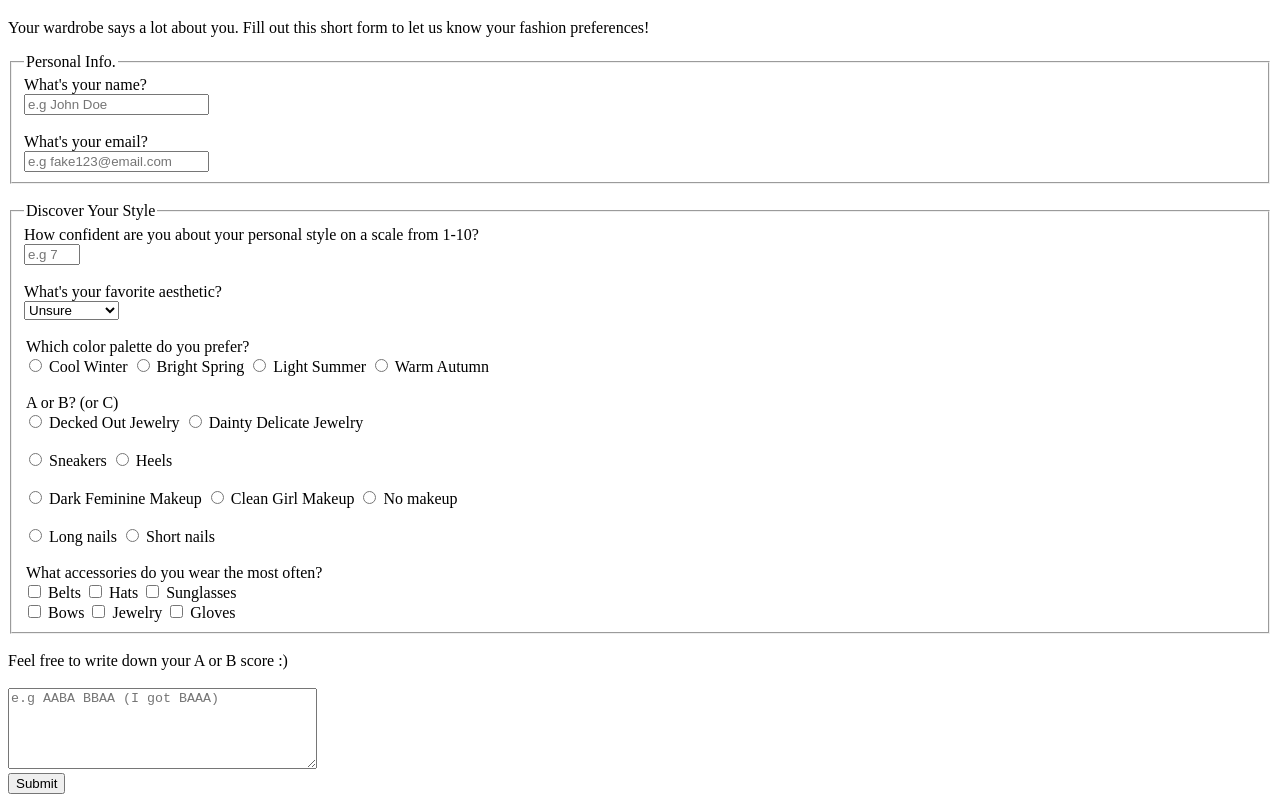
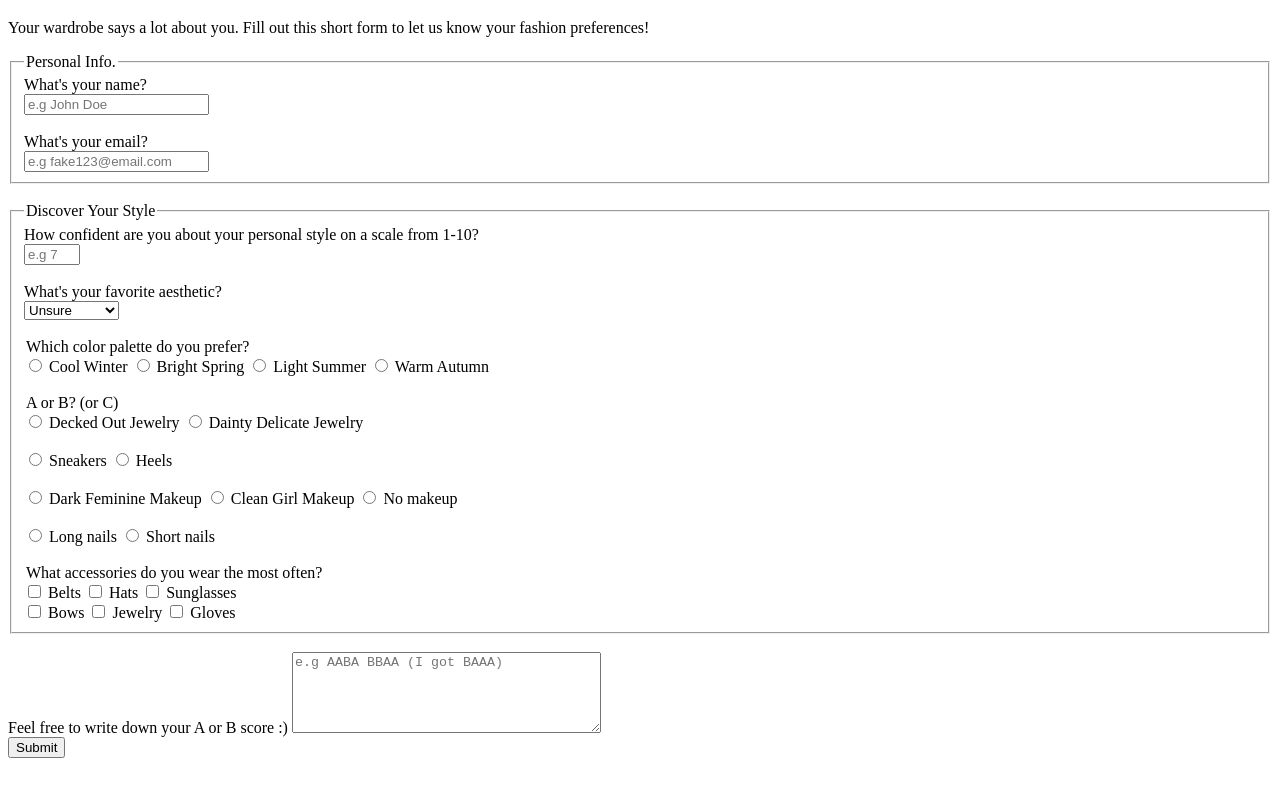
Before and after one commit to k-rameen/What-Is-Your-Aesthetic-Form, a plain HTML site: page index.html in a window 1280 px wide. Shown: the part 114-916 px from the top of the page. After the commit the page ends 880 px from the top, so only its background shows below. Drawn offline with Linux system fonts and the light colour scheme.

Commit message:
Update index.html

```diff
--- a/index.html
+++ b/index.html
@@ -102,13 +102,11 @@
 
     <br/>
 
-    Feel free to write down your A or B score :)
-    <br/>
-    <br/>
+    <label for="submit">Feel free to write down your A or B score :)</label>
     <textarea rows="5" cols="36" placeholder="e.g AABA BBAA (I got BAAA)"></textarea>
 
     <br/>
-    <button type="submit" id="submit">Submit</button>
+    <button type="submit" id="submit" name="submit">Submit</button>
 
   </form>
 
```
